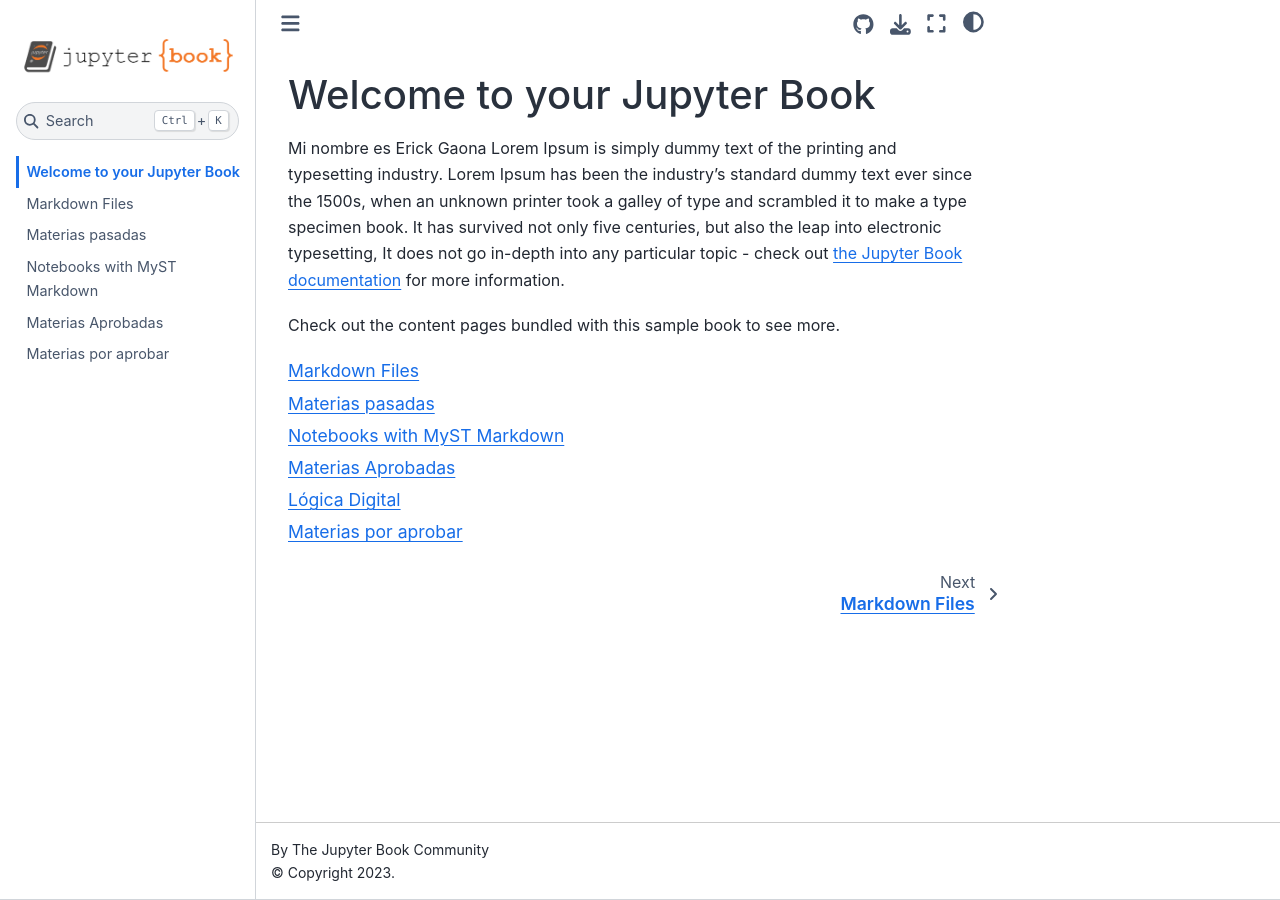
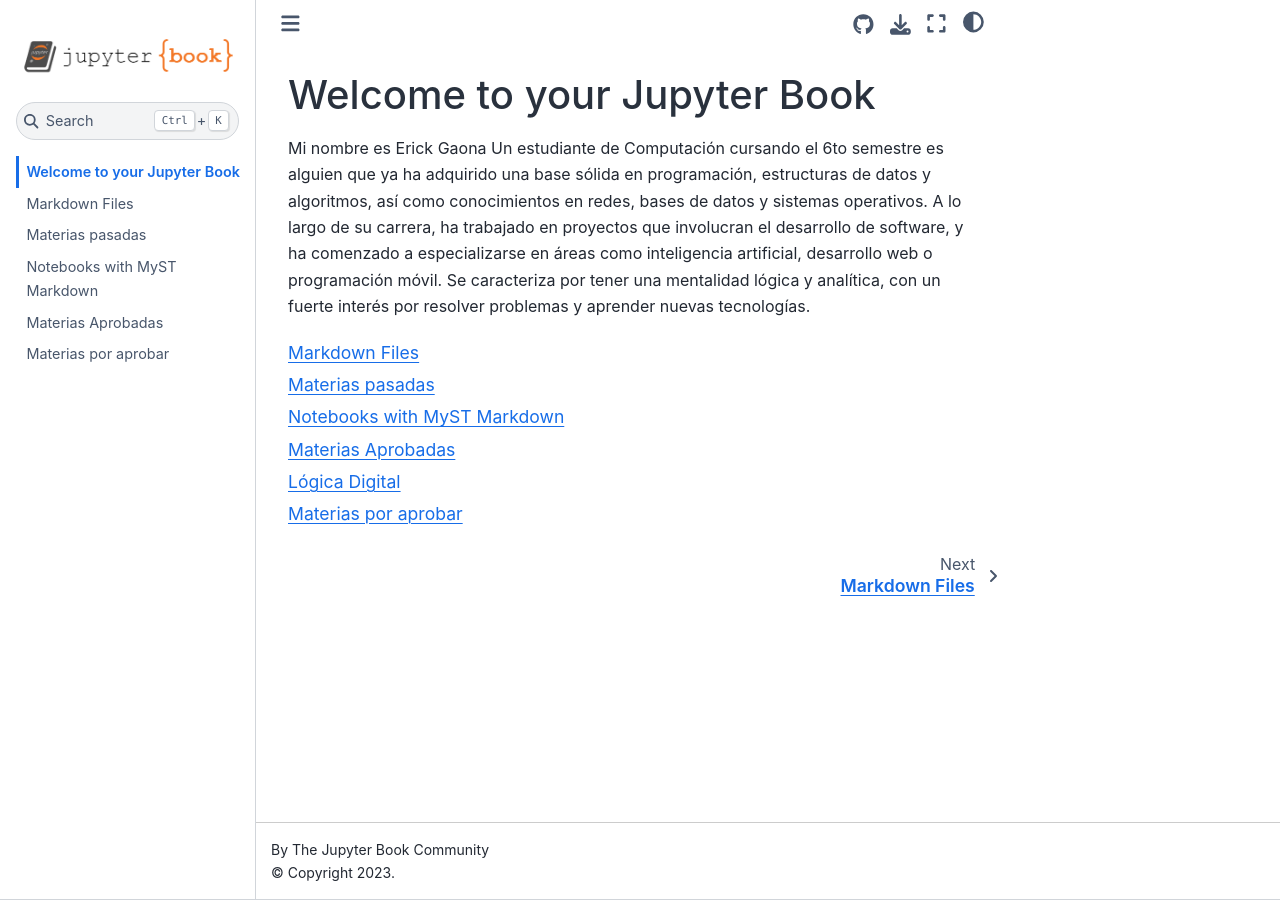
Before and after one commit to ErickGaona/semana1tutoria01, a Jupyter Book: the page built from intro.md, in a window 1280 px wide. Built offline with Jupyter Book 1.0.4 settings and Sphinx 7.4.7 and the Sphinx Book theme 1.1.4, drawn with Linux system fonts in a browser that asks for light colours.

Commit message:
Update intro.md

````diff
--- a/intro.md
+++ b/intro.md
@@ -1,10 +1,7 @@
 # Welcome to your Jupyter Book
 
 Mi nombre es Erick Gaona
-Lorem Ipsum is simply dummy text of the printing and typesetting industry. Lorem Ipsum has been the industry's standard dummy text ever since the 1500s, when an unknown printer took a galley of type and scrambled it to make a type specimen book. It has survived not only five centuries, but also the leap into electronic typesetting,
-It does not go in-depth into any particular topic - check out [the Jupyter Book documentation](https://jupyterbook.org) for more information.
-
-Check out the content pages bundled with this sample book to see more.
+Un estudiante de Computación cursando el 6to semestre es alguien que ya ha adquirido una base sólida en programación, estructuras de datos y algoritmos, así como conocimientos en redes, bases de datos y sistemas operativos. A lo largo de su carrera, ha trabajado en proyectos que involucran el desarrollo de software, y ha comenzado a especializarse en áreas como inteligencia artificial, desarrollo web o programación móvil. Se caracteriza por tener una mentalidad lógica y analítica, con un fuerte interés por resolver problemas y aprender nuevas tecnologías.
 
 ```{tableofcontents}
 ```
````
